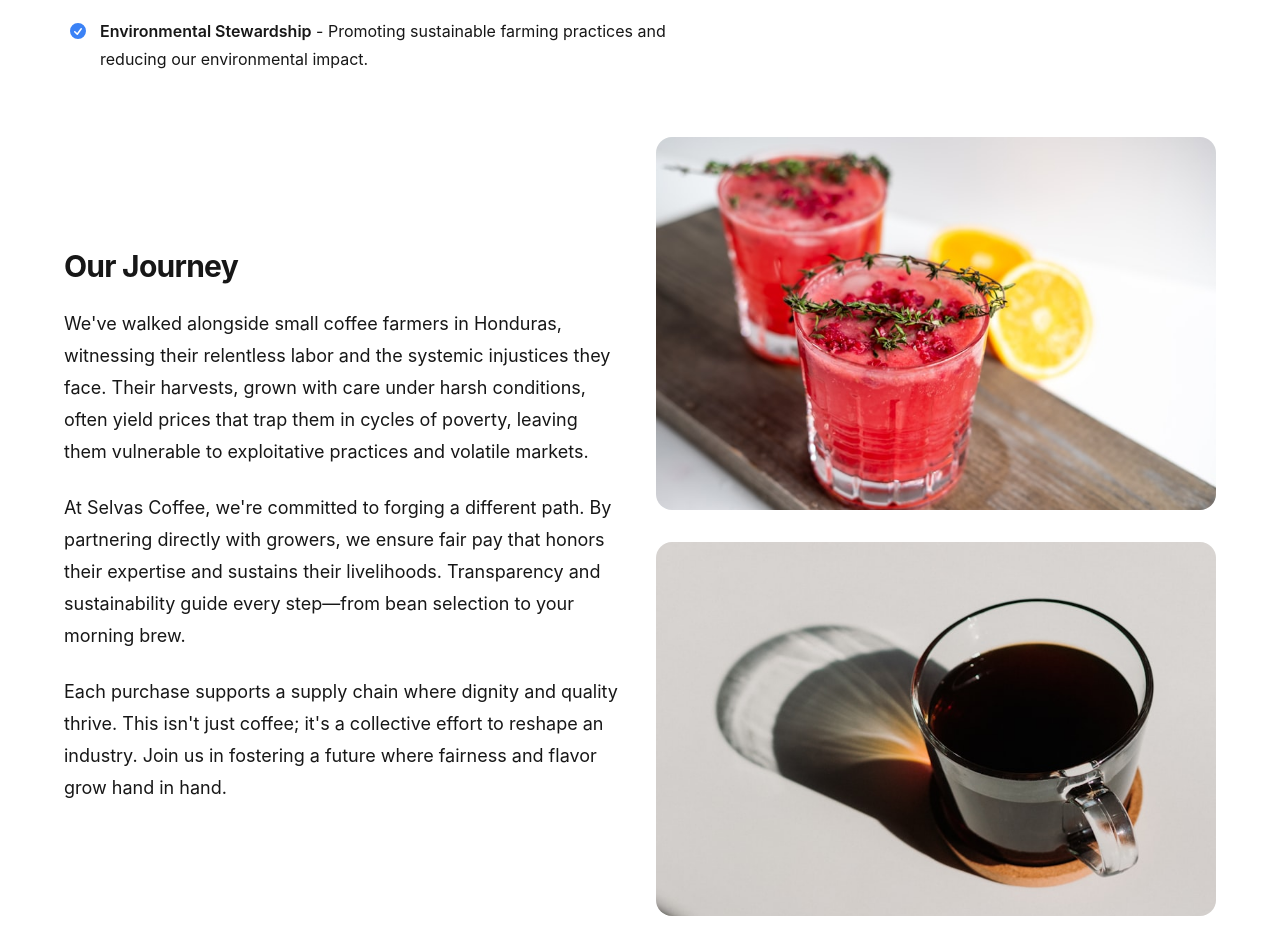
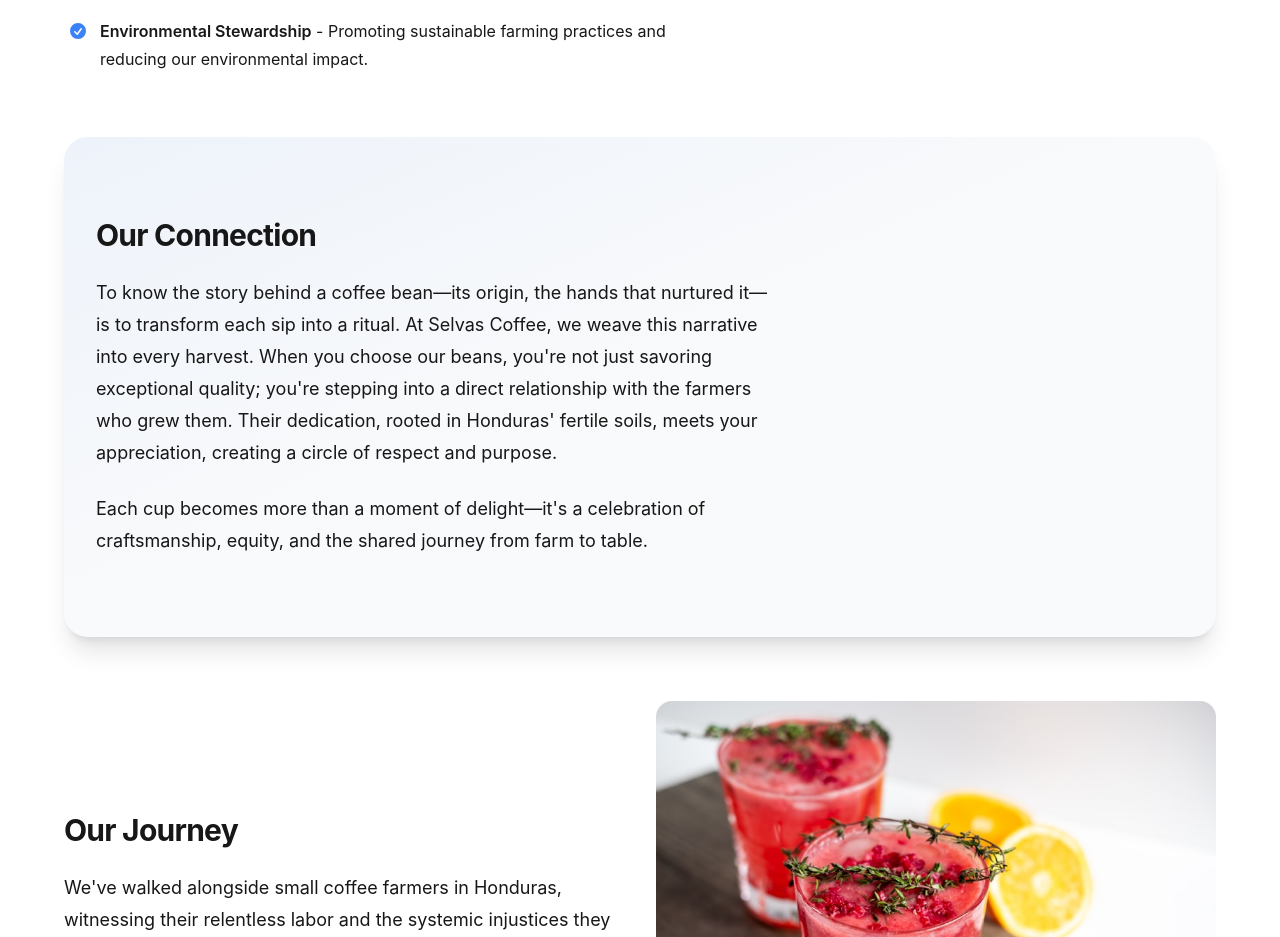
Before and after one commit to DanisAlfonso/supabase-coffee-traders, a Next.js app: page /about/story in a window 1280 px wide. Shown: the part 1340-2277 px from the top of the page. Built offline with nearby package versions, Linux system fonts and the light colour scheme; no server answers.

Commit message:
editing story

```diff
--- a/app/about/story/page.tsx
+++ b/app/about/story/page.tsx
@@ -77,6 +77,24 @@ export default function StoryPage() {
           </div>
         </div>
 
+        {/* Connection Section */}
+        <div className="mx-auto mt-16 max-w-7xl px-6 lg:px-8">
+          <div className="relative overflow-hidden rounded-3xl bg-gray-50 dark:bg-gray-800 px-6 py-20 shadow-xl lg:px-8">
+            <div className="absolute inset-0 overflow-hidden">
+              <div className="absolute inset-0 bg-gradient-to-br from-blue-500/30 via-transparent to-transparent opacity-20" />
+            </div>
+            <div className="relative mx-auto max-w-2xl lg:mx-0">
+              <h2 className="text-3xl font-bold tracking-tight mb-6">Our Connection</h2>
+              <p className="mt-6 text-lg leading-8">
+                To know the story behind a coffee bean—its origin, the hands that nurtured it—is to transform each sip into a ritual. At Selvas Coffee, we weave this narrative into every harvest. When you choose our beans, you&apos;re not just savoring exceptional quality; you&apos;re stepping into a direct relationship with the farmers who grew them. Their dedication, rooted in Honduras&apos; fertile soils, meets your appreciation, creating a circle of respect and purpose.
+              </p>
+              <p className="mt-6 text-lg leading-8">
+                Each cup becomes more than a moment of delight—it&apos;s a celebration of craftsmanship, equity, and the shared journey from farm to table.
+              </p>
+            </div>
+          </div>
+        </div>
+
         {/* Journey Section */}
         <div className="mx-auto mt-16 max-w-7xl px-6 lg:px-8">
           <div className="mx-auto grid max-w-2xl grid-cols-1 gap-8 lg:mx-0 lg:max-w-none lg:grid-cols-2">
```
